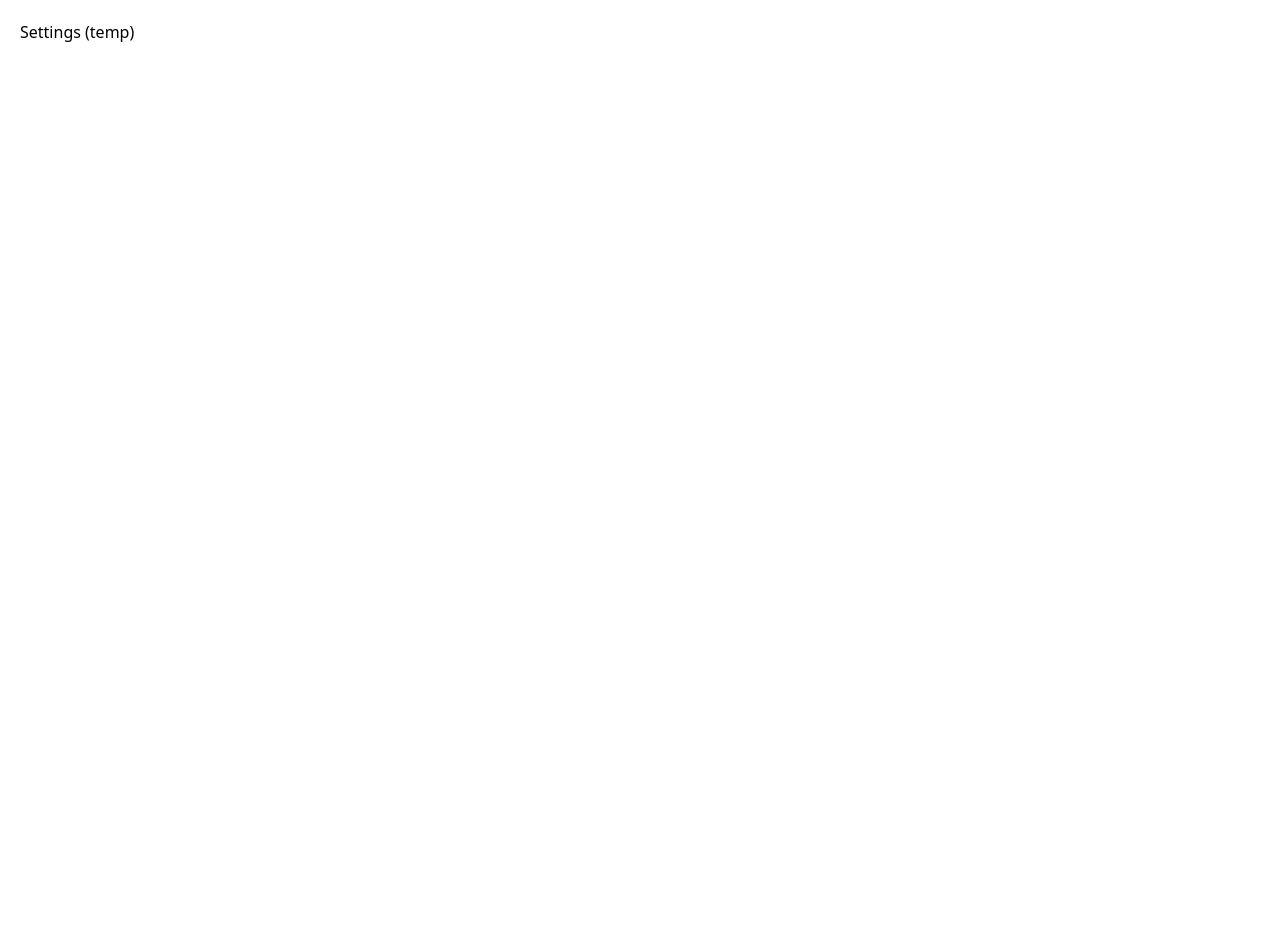
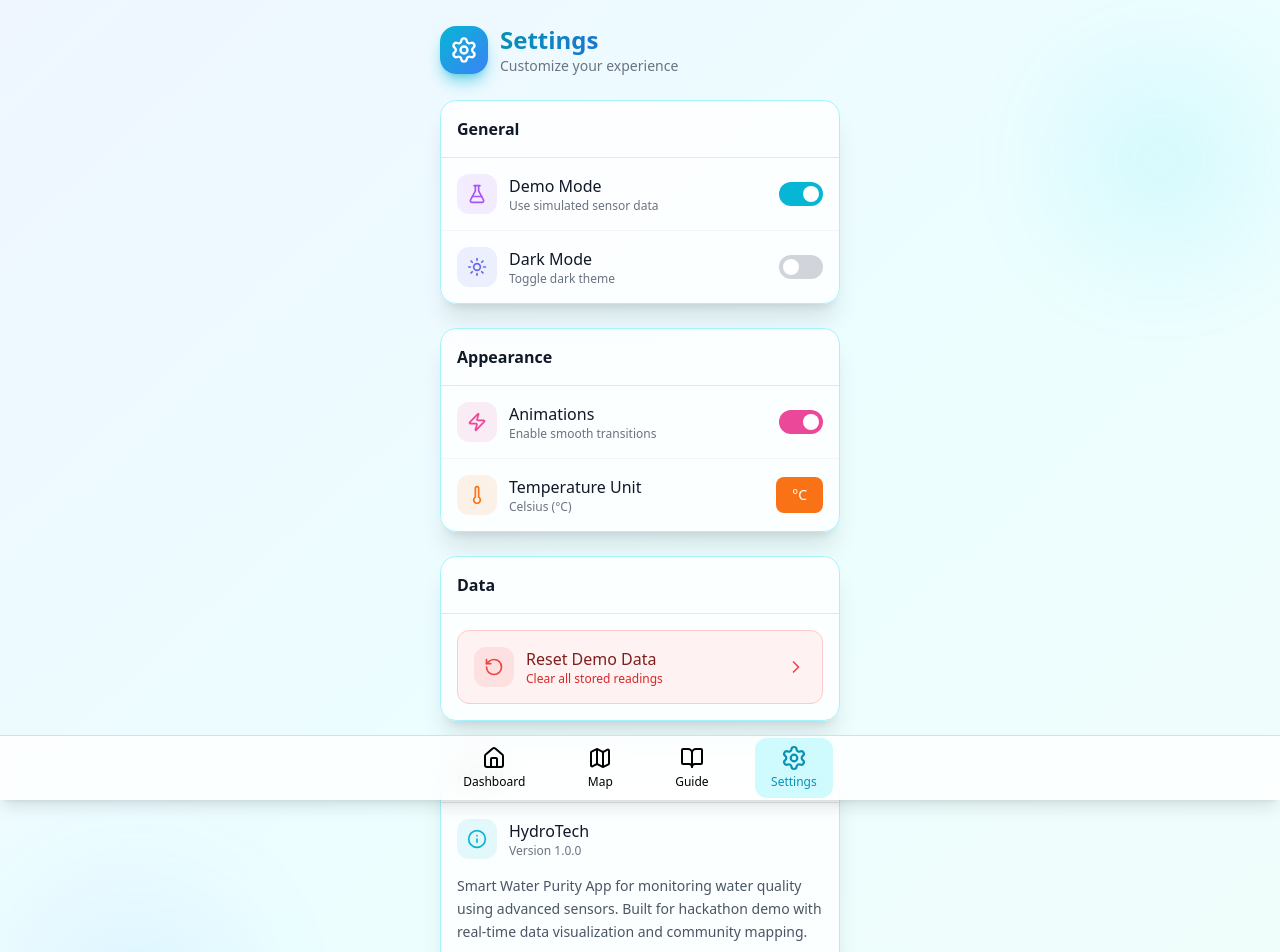
Before and after one commit to 0601sasirl/aquasens, a React (Vite) app: page /settings in a window 1280 px wide. Shown: the top 952 px of the page. Before the commit the page ends 800 px from the top, so only its background shows below. Built offline with nearby package versions, Linux system fonts and the light colour scheme.

Commit message:
feat: add complete Settings screen with demo mode and theme toggle

```diff
--- a/src/react-app/App.tsx
+++ b/src/react-app/App.tsx
@@ -1,28 +1,22 @@
 import { BrowserRouter as Router, Routes, Route } from "react-router-dom";
 import Dashboard from "@/react-app/pages/Dashboard";
-
-// Temporary placeholder pages
-function CommunityMap() {
-  return <div style={{ padding: '20px' }}><h1>CommunityMap (temp)</h1></div>;
-}
-
-function WaterGuide() {
-  return <div style={{ padding: '20px' }}><h1>WaterGuide (temp)</h1></div>;
-}
-
-function Settings() {
-  return <div style={{ padding: '20px' }}><h1>Settings (temp)</h1></div>;
-}
+import CommunityMap from "@/react-app/pages/CommunityMap";
+import WaterGuide from "@/react-app/pages/WaterGuide";
+import Settings from "@/react-app/pages/Settings";
+import BottomNav from "@/react-app/components/BottomNav";
 
 export default function App() {
   return (
     <Router>
+      <div className="min-h-screen pb-16">
         <Routes>
           <Route path="/" element={<Dashboard />} />
           <Route path="/map" element={<CommunityMap />} />
           <Route path="/guide" element={<WaterGuide />} />
           <Route path="/settings" element={<Settings />} />
         </Routes>
+        <BottomNav />
+      </div>
     </Router>
   );
 }
--- a/src/react-app/pages/Settings.tsx
+++ b/src/react-app/pages/Settings.tsx
@@ -1,170 +1,317 @@
-import { useState, useEffect } from 'react';
-import { Card } from '@/react-app/components/ui/card';
-import { Switch } from '@/react-app/components/ui/switch';
-import { Label } from '@/react-app/components/ui/label';
-import { Settings as SettingsIcon, Moon, Sun, Bell, Droplet, Info, Mail } from 'lucide-react';
-import { Button } from '@/react-app/components/ui/button';
+import { useState, useEffect } from "react";
+import {
+  Settings as SettingsIcon,
+  Palette,
+  Zap,
+  FlaskConical,
+  RotateCcw,
+  Info,
+  ChevronRight,
+  Sun,
+  Moon,
+  Gauge,
+  Thermometer
+} from "lucide-react";
+
+interface SettingsData {
+  demoMode: boolean;
+  darkMode: boolean;
+  animationsEnabled: boolean;
+  temperatureUnit: "celsius" | "fahrenheit";
+}
 
 export default function Settings() {
-  const [darkMode, setDarkMode] = useState(false);
-  const [notifications, setNotifications] = useState(true);
-  const [autoTest, setAutoTest] = useState(false);
+  const [settings, setSettings] = useState<SettingsData>({
+    demoMode: true,
+    darkMode: false,
+    animationsEnabled: true,
+    temperatureUnit: "celsius"
+  });
+
+  const [showResetConfirm, setShowResetConfirm] = useState(false);
 
   useEffect(() => {
-    // Check initial theme
-    const isDark = document.documentElement.classList.contains('dark');
-    setDarkMode(isDark);
+    // Load settings from localStorage
+    const savedSettings = localStorage.getItem("hydrotech-settings");
+    if (savedSettings) {
+      setSettings(JSON.parse(savedSettings));
+    }
   }, []);
 
-  const toggleDarkMode = (checked: boolean) => {
-    setDarkMode(checked);
-    if (checked) {
-      document.documentElement.classList.add('dark');
+  useEffect(() => {
+    // Save settings to localStorage
+    localStorage.setItem("hydrotech-settings", JSON.stringify(settings));
+
+    // Apply dark mode
+    if (settings.darkMode) {
+      document.documentElement.classList.add("dark");
     } else {
-      document.documentElement.classList.remove('dark');
+      document.documentElement.classList.remove("dark");
     }
+  }, [settings]);
+
+  const toggleSetting = (key: keyof SettingsData) => {
+    setSettings(prev => ({
+      ...prev,
+      [key]: !prev[key]
+    }));
+  };
+
+  const handleResetData = () => {
+    localStorage.removeItem("hydrotech-data");
+    setShowResetConfirm(false);
+    alert("Demo data has been reset!");
   };
 
   return (
-    <div className="min-h-screen bg-gradient-to-br from-cyan-50 via-blue-50 to-teal-50 dark:from-slate-950 dark:via-blue-950 dark:to-cyan-950 pb-24 overflow-hidden relative">
+    <div className="min-h-screen bg-gradient-to-br from-blue-50 via-cyan-50 to-teal-50 dark:from-slate-950 dark:via-blue-950 dark:to-cyan-950 pb-24 overflow-hidden relative">
       {/* Animated background */}
-      <div className="absolute inset-0 overflow-hidden opacity-20">
-        <div className="absolute -top-20 right-20 w-72 h-72 bg-gradient-to-br from-cyan-400 to-blue-500 rounded-full blur-3xl animate-pulse"></div>
-        <div className="absolute bottom-40 -left-20 w-80 h-80 bg-gradient-to-br from-teal-400 to-cyan-500 rounded-full blur-3xl animate-pulse delay-1000"></div>
+      <div className="absolute inset-0 overflow-hidden opacity-20 pointer-events-none">
+        <div className="absolute top-20 right-10 w-40 h-40 bg-cyan-400 rounded-full blur-3xl animate-pulse"></div>
+        <div className="absolute bottom-20 left-10 w-48 h-48 bg-blue-400 rounded-full blur-3xl animate-pulse" style={{ animationDelay: '1s' }}></div>
       </div>
 
       <div className="relative z-10 p-6 max-w-md mx-auto space-y-6">
         {/* Header */}
         <div className="flex items-center gap-3">
-          <div className="w-12 h-12 rounded-2xl bg-gradient-to-br from-slate-400 to-slate-600 flex items-center justify-center shadow-lg shadow-slate-500/50">
+          <div className="w-12 h-12 rounded-2xl bg-gradient-to-br from-cyan-500 to-blue-500 flex items-center justify-center shadow-lg shadow-cyan-500/50">
             <SettingsIcon className="w-7 h-7 text-white" />
           </div>
           <div>
-            <h1 className="text-2xl font-bold bg-gradient-to-r from-slate-600 to-slate-800 dark:from-slate-200 dark:to-slate-400 bg-clip-text text-transparent">
+            <h1 className="text-2xl font-bold bg-gradient-to-r from-cyan-600 to-blue-600 dark:from-cyan-400 dark:to-blue-400 bg-clip-text text-transparent">
               Settings
             </h1>
-            <p className="text-sm text-muted-foreground">Customize your experience</p>
+            <p className="text-sm text-gray-500 dark:text-gray-400">Customize your experience</p>
           </div>
         </div>
 
-        {/* Appearance */}
-        <div>
-          <h2 className="text-lg font-semibold mb-3">Appearance</h2>
-          <Card className="p-4 bg-white/70 dark:bg-slate-900/70 backdrop-blur-md border-cyan-200 dark:border-cyan-800">
+        {/* General Settings */}
+        <div className="bg-white/80 dark:bg-slate-900/80 backdrop-blur-md rounded-2xl shadow-xl border border-cyan-200 dark:border-cyan-800 overflow-hidden">
+          <div className="p-4 border-b border-gray-200 dark:border-gray-700">
+            <h2 className="font-semibold text-gray-900 dark:text-white">General</h2>
+          </div>
+
+          {/* Demo Mode Toggle */}
+          <div className="p-4 border-b border-gray-100 dark:border-gray-800">
             <div className="flex items-center justify-between">
-              <Label htmlFor="dark-mode" className="flex items-center gap-3 cursor-pointer">
-                {darkMode ? (
-                  <Moon className="w-5 h-5 text-blue-600 dark:text-blue-400" />
-                ) : (
-                  <Sun className="w-5 h-5 text-yellow-600" />
-                )}
+              <div className="flex items-center gap-3">
+                <div className="w-10 h-10 rounded-xl bg-purple-500/10 flex items-center justify-center">
+                  <FlaskConical className="w-5 h-5 text-purple-500" />
+                </div>
                 <div>
-                  <div className="font-medium">Dark Mode</div>
-                  <div className="text-xs text-muted-foreground">
-                    {darkMode ? 'Dark theme enabled' : 'Light theme enabled'}
+                  <div className="font-medium text-gray-900 dark:text-white">Demo Mode</div>
+                  <div className="text-xs text-gray-500 dark:text-gray-400">Use simulated sensor data</div>
+                </div>
+              </div>
+              <button
+                onClick={() => toggleSetting("demoMode")}
+                className={`relative inline-flex h-6 w-11 items-center rounded-full transition-colors ${
+                  settings.demoMode ? "bg-cyan-500" : "bg-gray-300 dark:bg-gray-600"
+                }`}
+              >
+                <span
+                  className={`inline-block h-4 w-4 transform rounded-full bg-white transition-transform ${
+                    settings.demoMode ? "translate-x-6" : "translate-x-1"
+                  }`}
+                />
+              </button>
+            </div>
+          </div>
+
+          {/* Dark Mode Toggle */}
+          <div className="p-4">
+            <div className="flex items-center justify-between">
+              <div className="flex items-center gap-3">
+                <div className="w-10 h-10 rounded-xl bg-indigo-500/10 flex items-center justify-center">
+                  {settings.darkMode ? (
+                    <Moon className="w-5 h-5 text-indigo-500" />
+                  ) : (
+                    <Sun className="w-5 h-5 text-indigo-500" />
+                  )}
+                </div>
+                <div>
+                  <div className="font-medium text-gray-900 dark:text-white">Dark Mode</div>
+                  <div className="text-xs text-gray-500 dark:text-gray-400">Toggle dark theme</div>
+                </div>
+              </div>
+              <button
+                onClick={() => toggleSetting("darkMode")}
+                className={`relative inline-flex h-6 w-11 items-center rounded-full transition-colors ${
+                  settings.darkMode ? "bg-indigo-500" : "bg-gray-300 dark:bg-gray-600"
+                }`}
+              >
+                <span
+                  className={`inline-block h-4 w-4 transform rounded-full bg-white transition-transform ${
+                    settings.darkMode ? "translate-x-6" : "translate-x-1"
+                  }`}
+                />
+              </button>
+            </div>
+          </div>
+        </div>
+
+        {/* Appearance Settings */}
+        <div className="bg-white/80 dark:bg-slate-900/80 backdrop-blur-md rounded-2xl shadow-xl border border-cyan-200 dark:border-cyan-800 overflow-hidden">
+          <div className="p-4 border-b border-gray-200 dark:border-gray-700">
+            <h2 className="font-semibold text-gray-900 dark:text-white">Appearance</h2>
+          </div>
+
+          {/* Animations Toggle */}
+          <div className="p-4 border-b border-gray-100 dark:border-gray-800">
+            <div className="flex items-center justify-between">
+              <div className="flex items-center gap-3">
+                <div className="w-10 h-10 rounded-xl bg-pink-500/10 flex items-center justify-center">
+                  <Zap className="w-5 h-5 text-pink-500" />
+                </div>
+                <div>
+                  <div className="font-medium text-gray-900 dark:text-white">Animations</div>
+                  <div className="text-xs text-gray-500 dark:text-gray-400">Enable smooth transitions</div>
+                </div>
+              </div>
+              <button
+                onClick={() => toggleSetting("animationsEnabled")}
+                className={`relative inline-flex h-6 w-11 items-center rounded-full transition-colors ${
+                  settings.animationsEnabled ? "bg-pink-500" : "bg-gray-300 dark:bg-gray-600"
+                }`}
+              >
+                <span
+                  className={`inline-block h-4 w-4 transform rounded-full bg-white transition-transform ${
+                    settings.animationsEnabled ? "translate-x-6" : "translate-x-1"
+                  }`}
+                />
+              </button>
+            </div>
+          </div>
+
+          {/* Temperature Unit */}
+          <div className="p-4">
+            <div className="flex items-center justify-between">
+              <div className="flex items-center gap-3">
+                <div className="w-10 h-10 rounded-xl bg-orange-500/10 flex items-center justify-center">
+                  <Thermometer className="w-5 h-5 text-orange-500" />
+                </div>
+                <div>
+                  <div className="font-medium text-gray-900 dark:text-white">Temperature Unit</div>
+                  <div className="text-xs text-gray-500 dark:text-gray-400">
+                    {settings.temperatureUnit === "celsius" ? "Celsius (°C)" : "Fahrenheit (°F)"}
                   </div>
                 </div>
-              </Label>
-              <Switch
-                id="dark-mode"
-                checked={darkMode}
-                onCheckedChange={toggleDarkMode}
-              />
+              </div>
+              <button
+                onClick={() => setSettings(prev => ({
+                  ...prev,
+                  temperatureUnit: prev.temperatureUnit === "celsius" ? "fahrenheit" : "celsius"
+                }))}
+                className="px-4 py-2 rounded-lg bg-orange-500 text-white text-sm font-medium hover:bg-orange-600 transition-colors"
+              >
+                {settings.temperatureUnit === "celsius" ? "°C" : "°F"}
+              </button>
             </div>
-          </Card>
+          </div>
         </div>
 
-        {/* Notifications */}
-        <div>
-          <h2 className="text-lg font-semibold mb-3">Notifications</h2>
-          <Card className="p-4 bg-white/70 dark:bg-slate-900/70 backdrop-blur-md border-cyan-200 dark:border-cyan-800">
-            <div className="flex items-center justify-between">
-              <Label htmlFor="notifications" className="flex items-center gap-3 cursor-pointer">
-                <Bell className="w-5 h-5 text-cyan-600 dark:text-cyan-400" />
-                <div>
-                  <div className="font-medium">Push Notifications</div>
-                  <div className="text-xs text-muted-foreground">
-                    Get alerts for water quality changes
-                  </div>
+        {/* Data Management */}
+        <div className="bg-white/80 dark:bg-slate-900/80 backdrop-blur-md rounded-2xl shadow-xl border border-cyan-200 dark:border-cyan-800 overflow-hidden">
+          <div className="p-4 border-b border-gray-200 dark:border-gray-700">
+            <h2 className="font-semibold text-gray-900 dark:text-white">Data</h2>
+          </div>
+
+          {/* Reset Demo Data */}
+          <div className="p-4">
+            <button
+              onClick={() => setShowResetConfirm(true)}
+              className="w-full flex items-center justify-between p-4 rounded-xl bg-red-50 dark:bg-red-900/20 border border-red-200 dark:border-red-800 hover:bg-red-100 dark:hover:bg-red-900/30 transition-colors"
+            >
+              <div className="flex items-center gap-3">
+                <div className="w-10 h-10 rounded-xl bg-red-500/10 flex items-center justify-center">
+                  <RotateCcw className="w-5 h-5 text-red-500" />
                 </div>
-              </Label>
-              <Switch
-                id="notifications"
-                checked={notifications}
-                onCheckedChange={setNotifications}
-              />
-            </div>
-          </Card>
+                <div className="text-left">
+                  <div className="font-medium text-red-900 dark:text-red-100">Reset Demo Data</div>
+                  <div className="text-xs text-red-600 dark:text-red-400">Clear all stored readings</div>
+                </div>
+              </div>
+              <ChevronRight className="w-5 h-5 text-red-500" />
+            </button>
+          </div>
         </div>
 
-        {/* Testing */}
-        <div>
-          <h2 className="text-lg font-semibold mb-3">Testing</h2>
-          <Card className="p-4 bg-white/70 dark:bg-slate-900/70 backdrop-blur-md border-cyan-200 dark:border-cyan-800">
-            <div className="flex items-center justify-between">
-              <Label htmlFor="auto-test" className="flex items-center gap-3 cursor-pointer">
-                <Droplet className="w-5 h-5 text-teal-600 dark:text-teal-400" />
-                <div>
-                  <div className="font-medium">Auto-Test</div>
-                  <div className="text-xs text-muted-foreground">
-                    Automatically test water every hour
-                  </div>
-                </div>
-              </Label>
-              <Switch
-                id="auto-test"
-                checked={autoTest}
-                onCheckedChange={setAutoTest}
-              />
-            </div>
-          </Card>
-        </div>
+        {/* About Section */}
+        <div className="bg-white/80 dark:bg-slate-900/80 backdrop-blur-md rounded-2xl shadow-xl border border-cyan-200 dark:border-cyan-800 overflow-hidden">
+          <div className="p-4 border-b border-gray-200 dark:border-gray-700">
+            <h2 className="font-semibold text-gray-900 dark:text-white">About</h2>
+          </div>
 
-        {/* App Info */}
-        <div>
-          <h2 className="text-lg font-semibold mb-3">About</h2>
-          <Card className="p-5 bg-white/70 dark:bg-slate-900/70 backdrop-blur-md border-cyan-200 dark:border-cyan-800 space-y-4">
+          <div className="p-4 space-y-4">
             <div className="flex items-center gap-3">
-              <div className="w-16 h-16 rounded-2xl bg-gradient-to-br from-cyan-400 to-blue-500 flex items-center justify-center shadow-lg">
-                <Droplet className="w-8 h-8 text-white" />
+              <div className="w-10 h-10 rounded-xl bg-cyan-500/10 flex items-center justify-center">
+                <Info className="w-5 h-5 text-cyan-500" />
               </div>
               <div>
-                <div className="text-xl font-bold bg-gradient-to-r from-cyan-600 to-blue-600 dark:from-cyan-400 dark:to-blue-400 bg-clip-text text-transparent">
-                  AquaSens
-                </div>
-                <div className="text-sm text-muted-foreground">Version 1.0.0</div>
+                <div className="font-medium text-gray-900 dark:text-white">HydroTech</div>
+                <div className="text-xs text-gray-500 dark:text-gray-400">Version 1.0.0</div>
               </div>
             </div>
 
-            <div className="pt-2 border-t border-cyan-200 dark:border-cyan-800">
-              <p className="text-sm text-muted-foreground leading-relaxed">
-                Smart Water Purity Monitoring App with ESP32 connectivity for real-time water quality analysis and community reporting.
-              </p>
+            <div className="text-sm text-gray-600 dark:text-gray-400 leading-relaxed">
+              Smart Water Purity App for monitoring water quality using advanced sensors.
+              Built for hackathon demo with real-time data visualization and community mapping.
             </div>
 
-            <div className="flex gap-2">
-              <Button variant="outline" className="flex-1 gap-2">
-                <Info className="w-4 h-4" />
-                Help & Support
-              </Button>
-              <Button variant="outline" className="flex-1 gap-2">
-                <Mail className="w-4 h-4" />
-                Contact Us
-              </Button>
+            <div className="pt-4 border-t border-gray-200 dark:border-gray-700">
+              <div className="text-xs text-gray-500 dark:text-gray-400 space-y-1">
+                <div>Created by: Your Team Name</div>
+                <div>Hackathon 2026</div>
+                <div className="pt-2">
+                  <a href="#" className="text-cyan-600 dark:text-cyan-400 hover:underline">
+                    View Documentation
+                  </a>
+                </div>
+              </div>
             </div>
-          </Card>
+          </div>
         </div>
+      </div>
 
-        {/* Credits */}
-        <Card className="p-4 bg-gradient-to-br from-cyan-500/10 to-blue-500/10 dark:from-cyan-500/5 dark:to-blue-500/5 backdrop-blur-md border-cyan-300 dark:border-cyan-700">
-          <div className="text-center text-sm text-cyan-800 dark:text-cyan-200">
-            <p className="font-medium">Built with 💧 for clean water monitoring</p>
-            <p className="text-xs text-cyan-600 dark:text-cyan-400 mt-1">
-              © 2024 AquaSens. All rights reserved.
-            </p>
+      {/* Reset Confirmation Modal */}
+      {showResetConfirm && (
+        <div className="fixed inset-0 bg-black/50 backdrop-blur-sm flex items-center justify-center z-50 p-6">
+          <div className="bg-white dark:bg-slate-900 rounded-2xl shadow-2xl max-w-sm w-full p-6 space-y-4">
+            <div className="flex items-center gap-3">
+              <div className="w-12 h-12 rounded-xl bg-red-500/10 flex items-center justify-center">
+                <AlertTriangle className="w-6 h-6 text-red-500" />
+              </div>
+              <div>
+                <h3 className="font-bold text-gray-900 dark:text-white">Reset Demo Data?</h3>
+                <p className="text-sm text-gray-500 dark:text-gray-400">This action cannot be undone</p>
+              </div>
+            </div>
+
+            <div className="flex gap-3">
+              <button
+                onClick={() => setShowResetConfirm(false)}
+                className="flex-1 px-4 py-2 rounded-lg bg-gray-100 dark:bg-gray-800 text-gray-900 dark:text-white font-medium hover:bg-gray-200 dark:hover:bg-gray-700 transition-colors"
+              >
+                Cancel
+              </button>
+              <button
+                onClick={handleResetData}
+                className="flex-1 px-4 py-2 rounded-lg bg-red-500 text-white font-medium hover:bg-red-600 transition-colors"
+              >
+                Reset
+              </button>
+            </div>
           </div>
-        </Card>
-      </div>
+        </div>
+      )}
     </div>
   );
 }
+
+function AlertTriangle({ className }: { className?: string }) {
+  return (
+    <svg className={className} fill="none" viewBox="0 0 24 24" stroke="currentColor">
+      <path strokeLinecap="round" strokeLinejoin="round" strokeWidth={2} d="M12 9v2m0 4h.01m-6.938 4h13.856c1.54 0 2.502-1.667 1.732-3L13.732 4c-.77-1.333-2.694-1.333-3.464 0L3.34 16c-.77 1.333.192 3 1.732 3z" />
+    </svg>
+  );
+}
```
Lines whose indentation alone changed are shown as unchanged.
